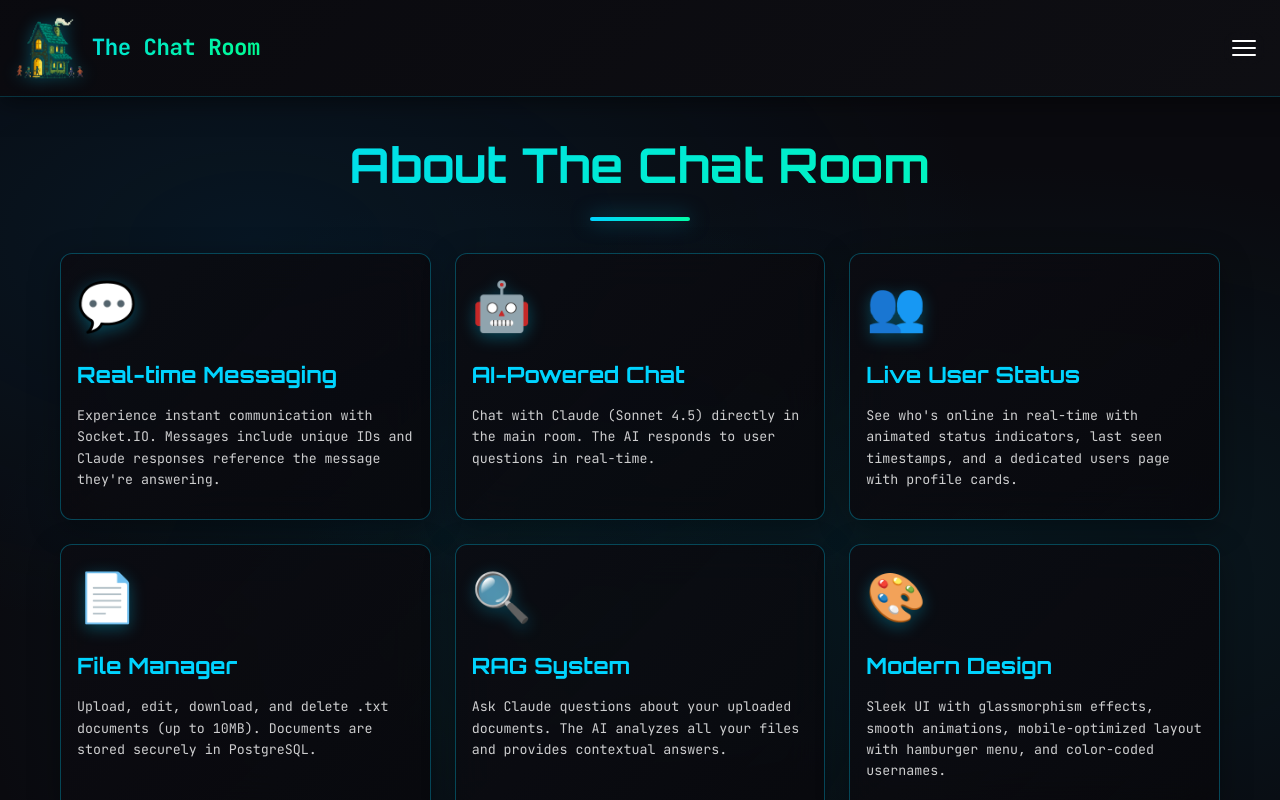
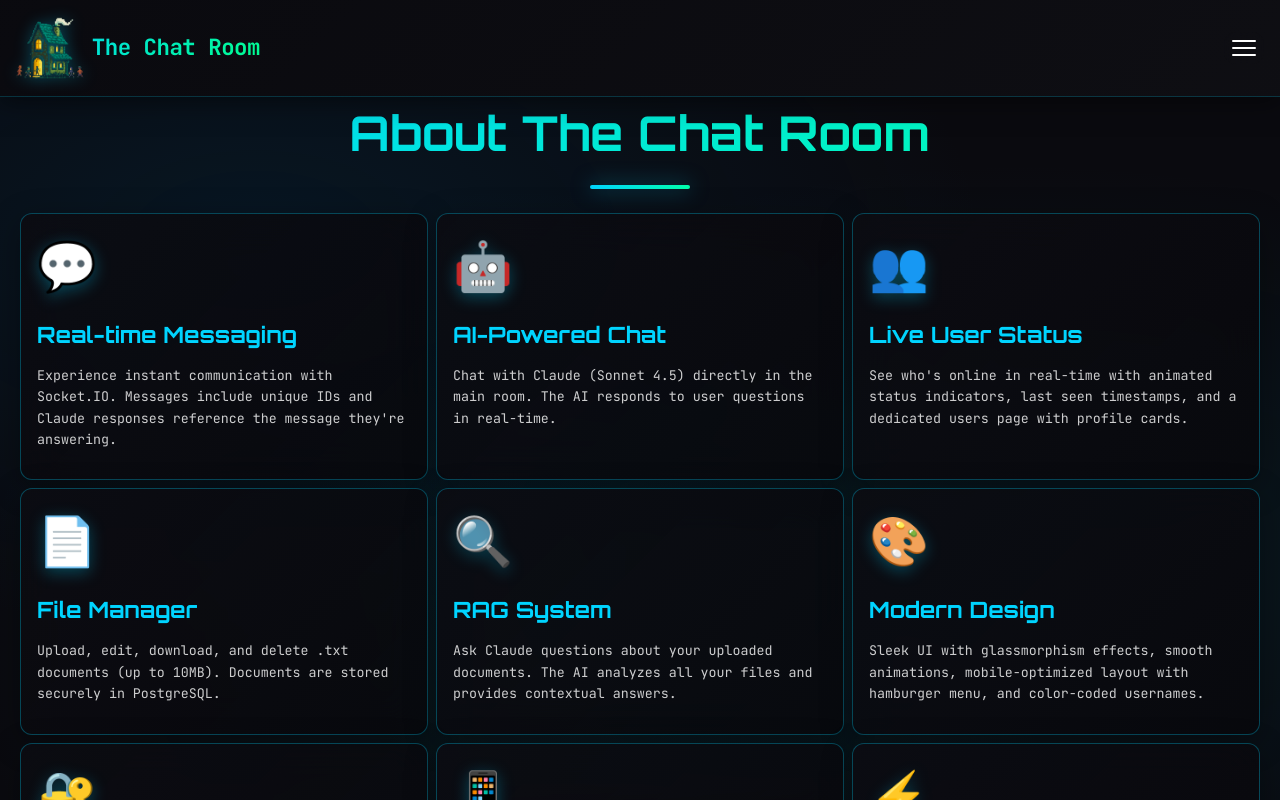
Before and after one commit to flooyd/chatroom, a SvelteKit app: page /about in a window 1280 px wide. Shown: the top 800 px of the page. Built offline with nearby package versions, Linux system fonts and the light colour scheme; no server answers.

Commit message:
style fixes

```diff
--- a/src/routes/+layout.svelte
+++ b/src/routes/+layout.svelte
@@ -237,12 +237,10 @@
 
 <style>
 	nav {
-		position: sticky;
+		position: fixed;
 		top: 0;
 		left: 0;
-		right: 0;
-		margin-left: -20px;
-		margin-right: -20px;
+		width: 100%;
 		background: linear-gradient(135deg, rgba(10, 10, 15, 0.98), rgba(15, 15, 20, 0.95));
 		backdrop-filter: blur(20px);
 		border-bottom: 1px solid rgba(0, 212, 255, 0.2);
@@ -329,7 +327,6 @@
 		cursor: pointer;
 		z-index: 2001;
 		transition: all 0.3s;
-		margin-right: 40px;
 	}
 
 	.hamburger span {
@@ -427,7 +424,7 @@
 
 	/* Add padding to body to account for fixed nav */
 	:global(body) {
-
+		padding: 0px;
 	}
 
 	.modal-overlay {
--- a/src/routes/about/+page.svelte
+++ b/src/routes/about/+page.svelte
@@ -75,14 +75,14 @@
 
 <style>
 	.about-container {
-		max-width: 1200px;
-		margin: 0 auto;
+		margin-bottom: 24px;
 		padding: 32px 20px;
+		padding-top: 97px;
 	}
 
 	.about-header {
 		text-align: center;
-		margin-bottom: 32px;
+		margin-bottom: 24px;
 		position: relative;
 	}
 
@@ -130,10 +130,11 @@
 	}
 
 	.content-grid {
-		display: grid;
-		grid-template-columns: repeat(auto-fit, minmax(320px, 1fr));
-		gap: 24px;
-		margin-bottom: 60px;
+		display: flex;
+		flex-wrap: wrap;
+		gap: 8px;
+		justify-content: center;
+		margin-bottom: 24px;
 	}
 
 	.feature-card {
@@ -145,6 +146,8 @@
 		transition: all 0.3s cubic-bezier(0.4, 0, 0.2, 1);
 		box-shadow: 0 8px 32px rgba(0, 0, 0, 0.3);
 		animation: fadeIn 0.6s ease-out backwards;
+		flex: 1 1 calc(33.333% - 16px);
+		min-width: 280px;
 	}
 
 	.feature-card:nth-child(1) { animation-delay: 0.1s; }
--- a/src/routes/files/+page.svelte
+++ b/src/routes/files/+page.svelte
@@ -331,7 +331,6 @@
 
 <style>
 	.container {
-		max-width: 1200px;
 		margin: 0 auto;
 		padding: 16px;
 	}
@@ -343,14 +342,15 @@
 		-webkit-background-clip: text;
 		-webkit-text-fill-color: transparent;
 		background-clip: text;
-		margin-bottom: 32px;
+		margin-bottom: 24px;
+		padding-top: 97px;
 	}
 
 	h2 {
 		font-size: 1.5rem;
 		font-weight: 600;
 		color: rgba(255, 255, 255, 0.9);
-		margin-bottom: 20px;
+		margin-bottom: 16px;
 	}
 
 	.upload-section {
--- a/src/routes/profile/+page.svelte
+++ b/src/routes/profile/+page.svelte
@@ -121,6 +121,7 @@
 		align-items: center;
 		margin-bottom: 32px;
 		gap: 20px;
+		padding-top: 97px;
 	}
 
 	h1 {
--- a/src/routes/users/+page.svelte
+++ b/src/routes/users/+page.svelte
@@ -95,6 +95,7 @@
 		-webkit-text-fill-color: transparent;
 		background-clip: text;
 		margin-bottom: 24px;
+		padding-top: 97px;
 	}
 
 	.stats {
```
Also changed, not shown: src/routes/+page.svelte (+3 -4 lines).
